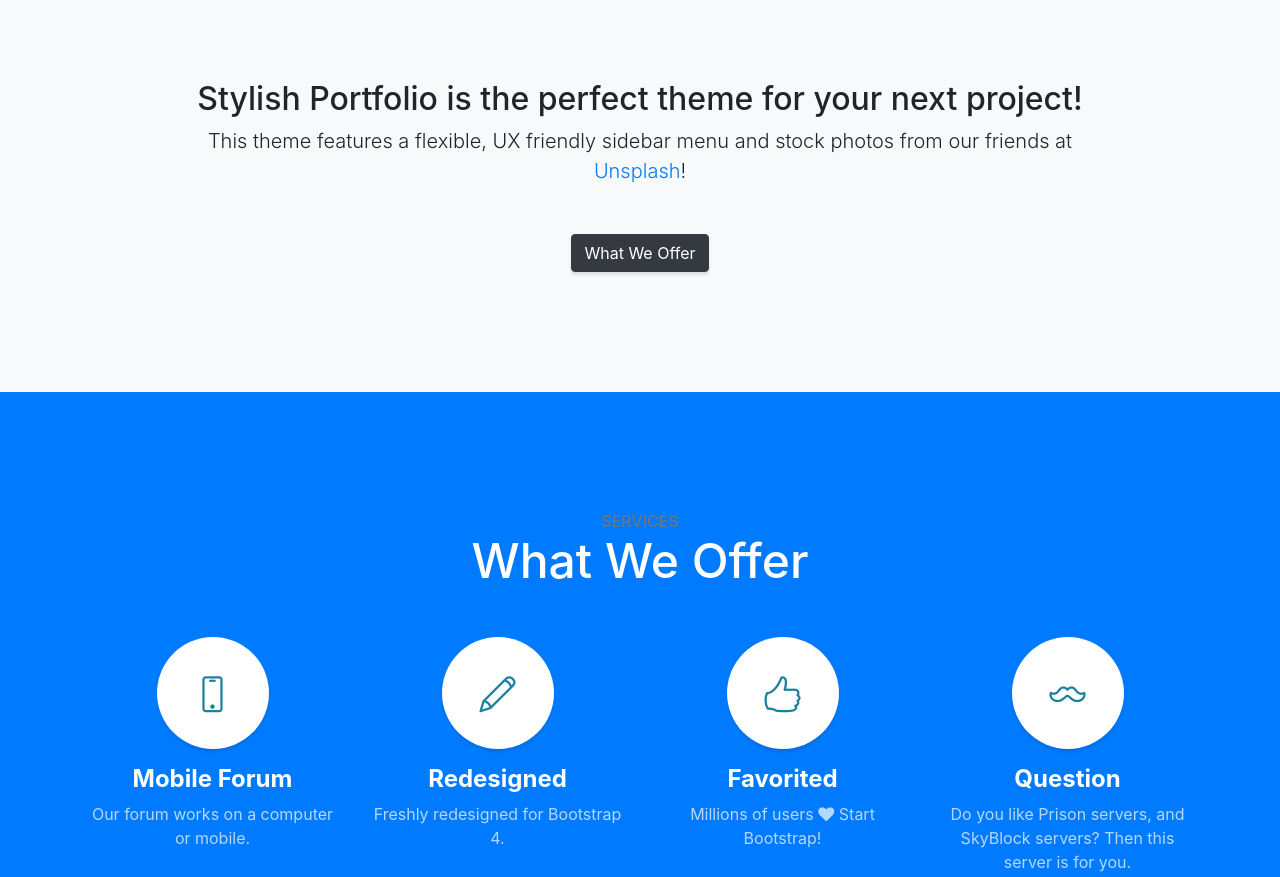
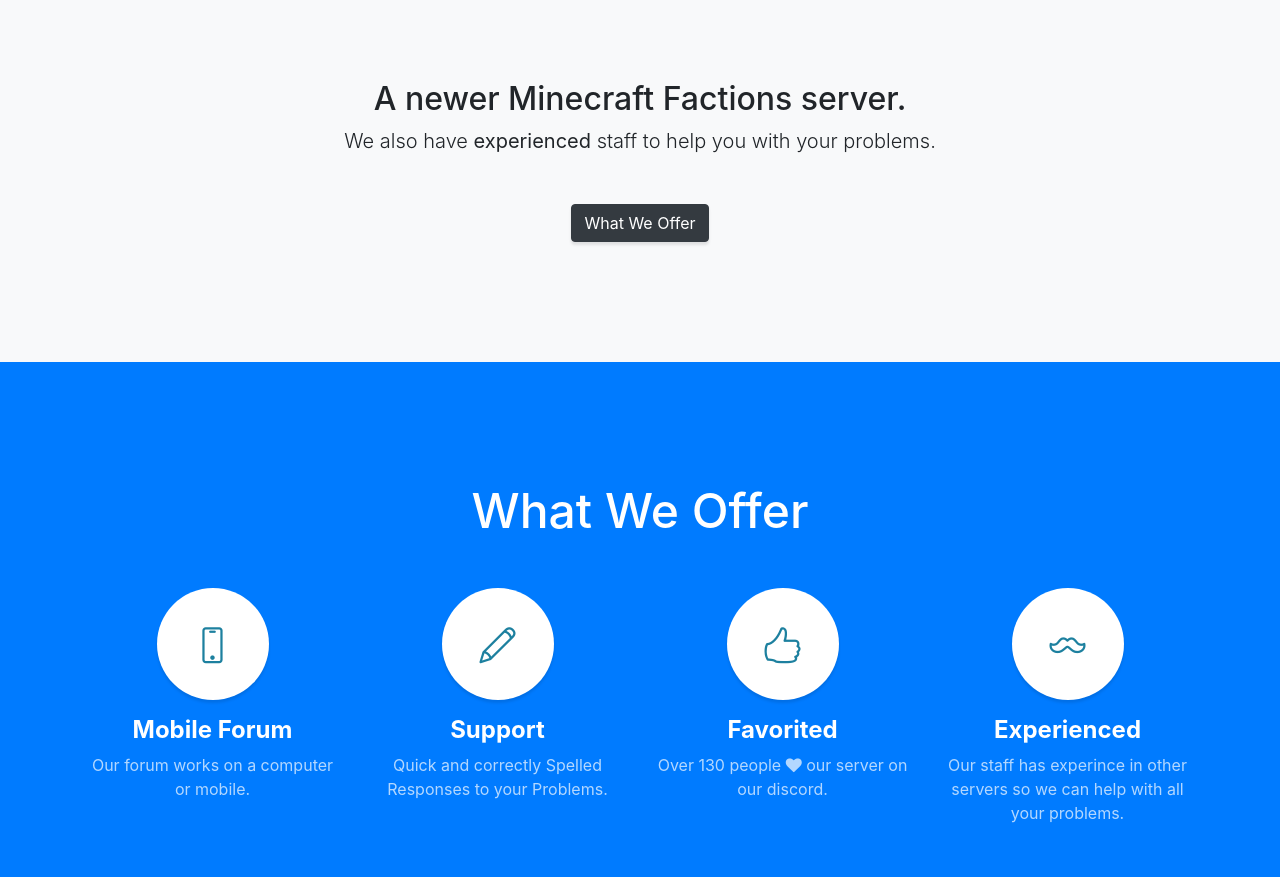
Before and after one commit to AnimeCat/krypticmc-site, a website with bundled scripts: page index.html in a window 1280 px wide. Shown: the part 840-1717 px from the top of the page. Built offline with nearby package versions, Linux system fonts and the light colour scheme.

Commit message:
Wording
finished wording, need to do backgrounds

```diff
--- a/index.html
+++ b/index.html
@@ -51,9 +51,9 @@
     <!-- Header -->
     <header class="masthead d-flex">
       <div class="container text-center my-auto">
-        <h1 class="mb-1">Stylish Portfolio</h1>
+        <h1 class="mb-1">KrypticMC</h1>
         <h3 class="mb-5">
-          <em>A Free Bootstrap Theme by Start Bootstrap</em>
+          <em>A Minecraft Factions Server</em>
         </h3>
         <a class="btn btn-primary btn-xl js-scroll-trigger" href="#about">Find Out More</a>
       </div>
@@ -65,9 +65,8 @@
       <div class="container text-center">
         <div class="row">
           <div class="col-lg-10 mx-auto">
-            <h2>Stylish Portfolio is the perfect theme for your next project!</h2>
-            <p class="lead mb-5">This theme features a flexible, UX friendly sidebar menu and stock photos from our friends at
-              <a href="https://unsplash.com/">Unsplash</a>!</p>
+            <h2>A newer Minecraft Factions server.</h2>
+            <p class="lead mb-5">We also have <strong>experienced</strong> staff to help you with your problems.</p>
             <a class="btn btn-dark btn-xl js-scroll-trigger" href="#services">What We Offer</a>
           </div>
         </div>
@@ -78,7 +77,6 @@
     <section class="content-section bg-primary text-white text-center" id="services">
       <div class="container">
         <div class="content-section-heading">
-          <h3 class="text-secondary mb-0">Services</h3>
           <h2 class="mb-5">What We Offer</h2>
         </div>
         <div class="row">
@@ -96,9 +94,9 @@
               <i class="icon-pencil"></i>
             </span>
             <h4>
-              <strong>Redesigned</strong>
+              <strong>Support</strong>
             </h4>
-            <p class="text-faded mb-0">Freshly redesigned for Bootstrap 4.</p>
+            <p class="text-faded mb-0">Quick and correctly Spelled Responses to your Problems.</p>
           </div>
           <div class="col-lg-3 col-md-6 mb-5 mb-md-0">
             <span class="service-icon rounded-circle mx-auto mb-3">
@@ -107,18 +105,18 @@
             <h4>
               <strong>Favorited</strong>
             </h4>
-            <p class="text-faded mb-0">Millions of users
+            <p class="text-faded mb-0">Over 130 people
               <i class="fa fa-heart"></i>
-              Start Bootstrap!</p>
+              our server on our discord.</p>
           </div>
           <div class="col-lg-3 col-md-6">
             <span class="service-icon rounded-circle mx-auto mb-3">
               <i class="icon-mustache"></i>
             </span>
             <h4>
-              <strong>Question</strong>
+              <strong>Experienced</strong>
             </h4>
-            <p class="text-faded mb-0">Do you like Prison servers, and SkyBlock servers? Then this server is for you.</p>
+            <p class="text-faded mb-0">Our staff has experince in other servers so we can help with all your problems.</p>
           </div>
         </div>
       </div>
```
